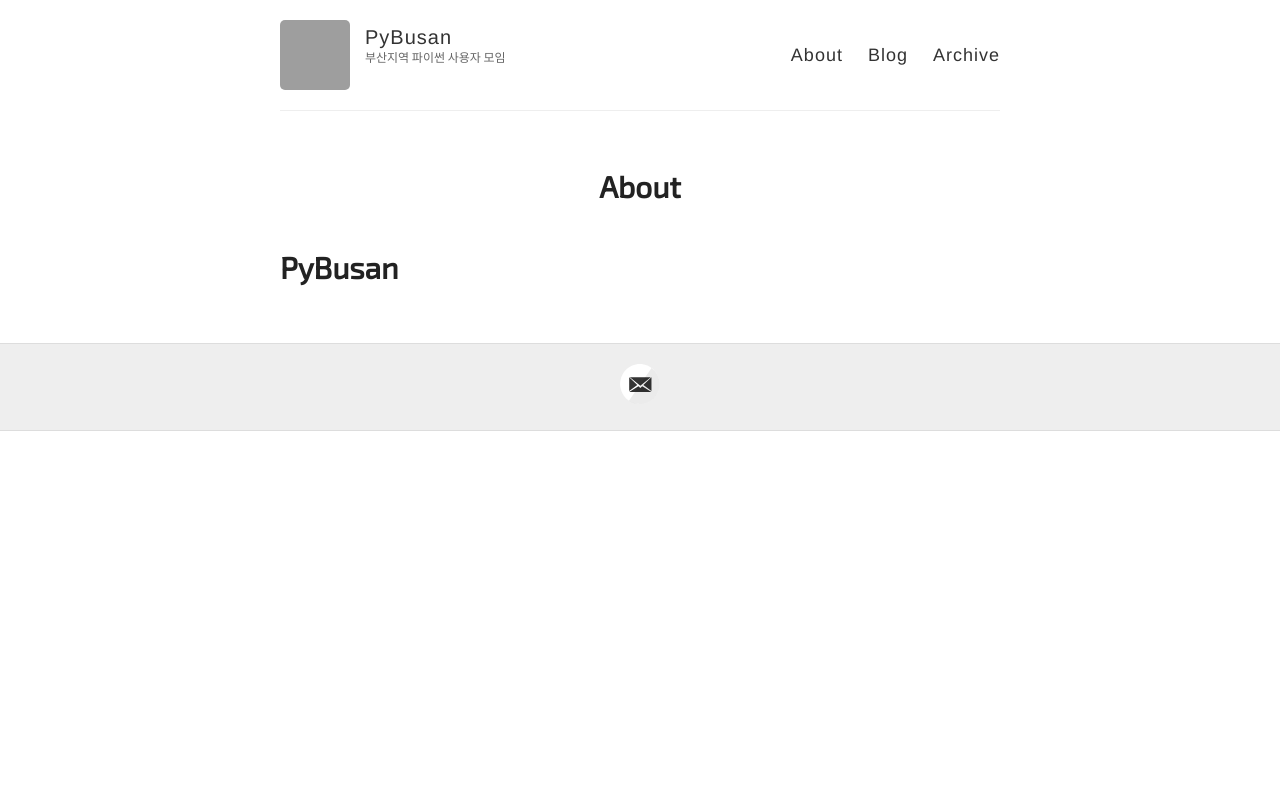
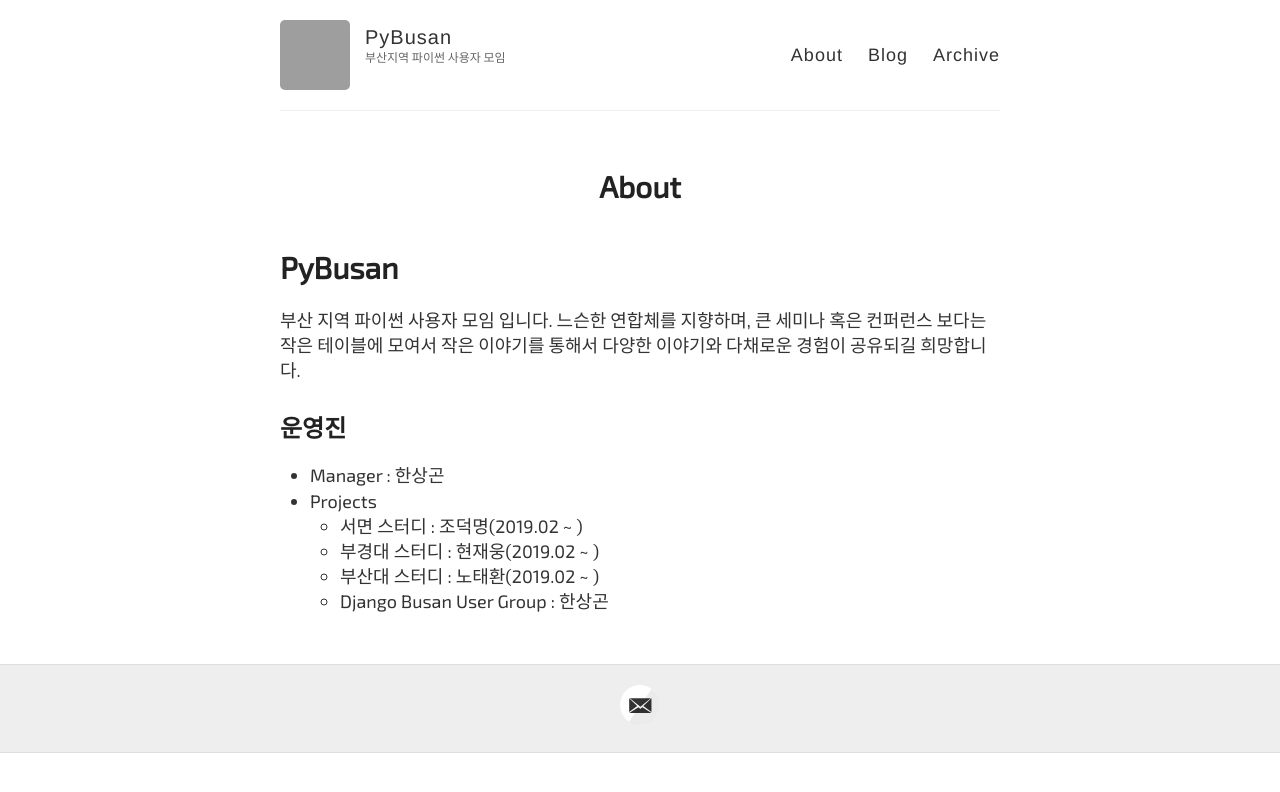
Before and after one commit to pybusan/pybusan.github.io, a Jekyll site: the page built from about.md, in a window 1280 px wide. Shown: the top 792 px of the page. Built offline with Jekyll 4.4.1, drawn with Linux system fonts in a browser that asks for light colours; some web fonts are replaced; grey boxes are pictures that could not be loaded.

Commit message:
Added <<서면 스터디>> 추가

```diff
--- a/about.md
+++ b/about.md
@@ -5,3 +5,14 @@ permalink: /about/
 ---
 
 # PyBusan
+
+부산 지역 파이썬 사용자 모임 입니다. 느슨한 연합체를 지향하며, 큰 세미나 혹은 컨퍼런스 보다는 작은 테이블에 모여서 작은 이야기를 통해서 다양한 이야기와 다채로운 경험이 공유되길 희망합니다.
+
+## 운영진
+
+- Manager : 한상곤
+- Projects
+  - 서면 스터디 : 조덕명(2019.02 ~ )
+  - 부경대 스터디 : 현재웅(2019.02 ~ )
+  - 부산대 스터디 : 노태환(2019.02 ~ )
+  - Django Busan User Group : 한상곤
```
Also changed, not shown: _posts/2019-02-18-Start_PyBusan_ML_Study_PKNU_00.md (+4 -4 lines), _posts/2019-02-18-Start_PyBusan_ML_Study_PNU_00.md (+1 -1 lines).
